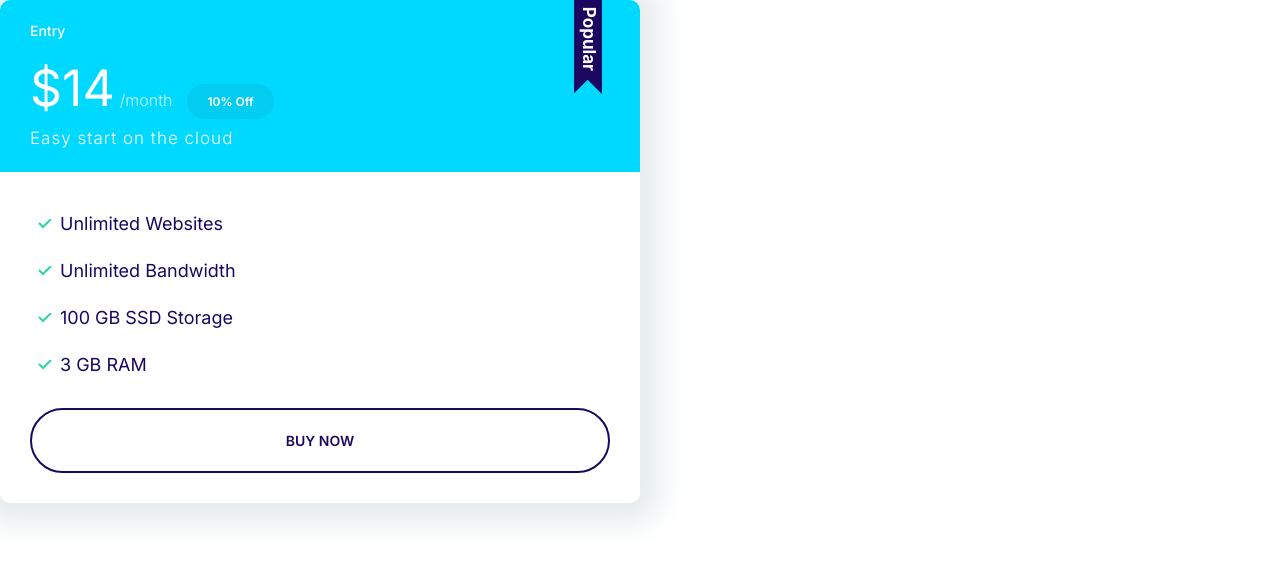
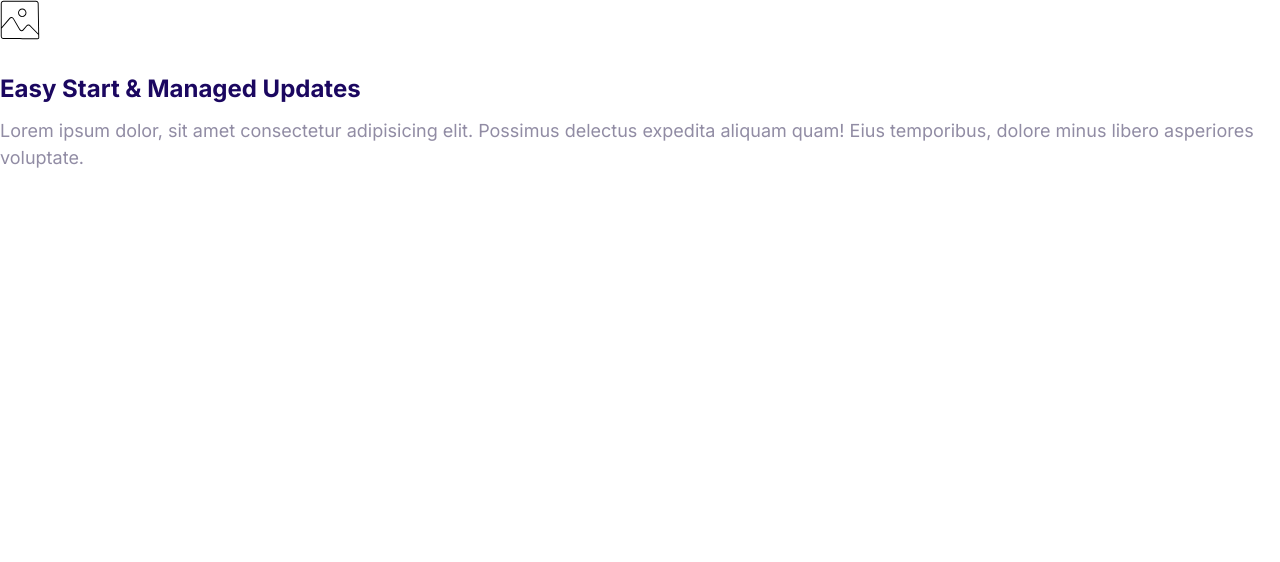
Before and after one commit to AwaisnBhatti/Moshify, a plain HTML site: page index.html in a window 1280 px wide. Drawn offline with Linux system fonts and the light colour scheme.

Commit message:
Build the media component.

```diff
--- a/index.html
+++ b/index.html
@@ -15,24 +15,19 @@
     <link rel="stylesheet" href="css/styles.css" />
   </head>
   <body>
-    <div class="plan plan--popular">
-      <div class="card card--secondary">
-        <header class="card__title">
-          <h3 class="plan__name">Entry</h3>
-          <span class="plan__price">$14</span>
-          <span class="plan__billing-cycle">/month</span>
-          <span class="badge badge--secondary badge--small">10% Off</span>
-          <span class="plan__description">Easy start on the cloud</span>
-        </header>
-        <div class="card__body">
-          <ul class="list list--tick">
-            <li class="list__item">Unlimited Websites</li>
-            <li class="list__item">Unlimited Bandwidth</li>
-            <li class="list__item">100 GB SSD Storage</li>
-            <li class="list__item">3 GB RAM</li>
-          </ul>
-          <a href="" class="btn btn--block btn--outline">buy now</a>
-        </div>
+    <div class="media">
+      <div class="media__image">
+        <svg class="icon icon--primary">
+          <use xlink:href="images/sprite.svg#snap"></use>
+        </svg>
+      </div>
+      <div class="media__body">
+        <h3 class="media__title">Easy Start & Managed Updates</h3>
+        <p>
+          Lorem ipsum dolor, sit amet consectetur adipisicing elit. Possimus
+          delectus expedita aliquam quam! Eius temporibus, dolore minus libero
+          asperiores voluptate.
+        </p>
       </div>
     </div>
   </body>
```
